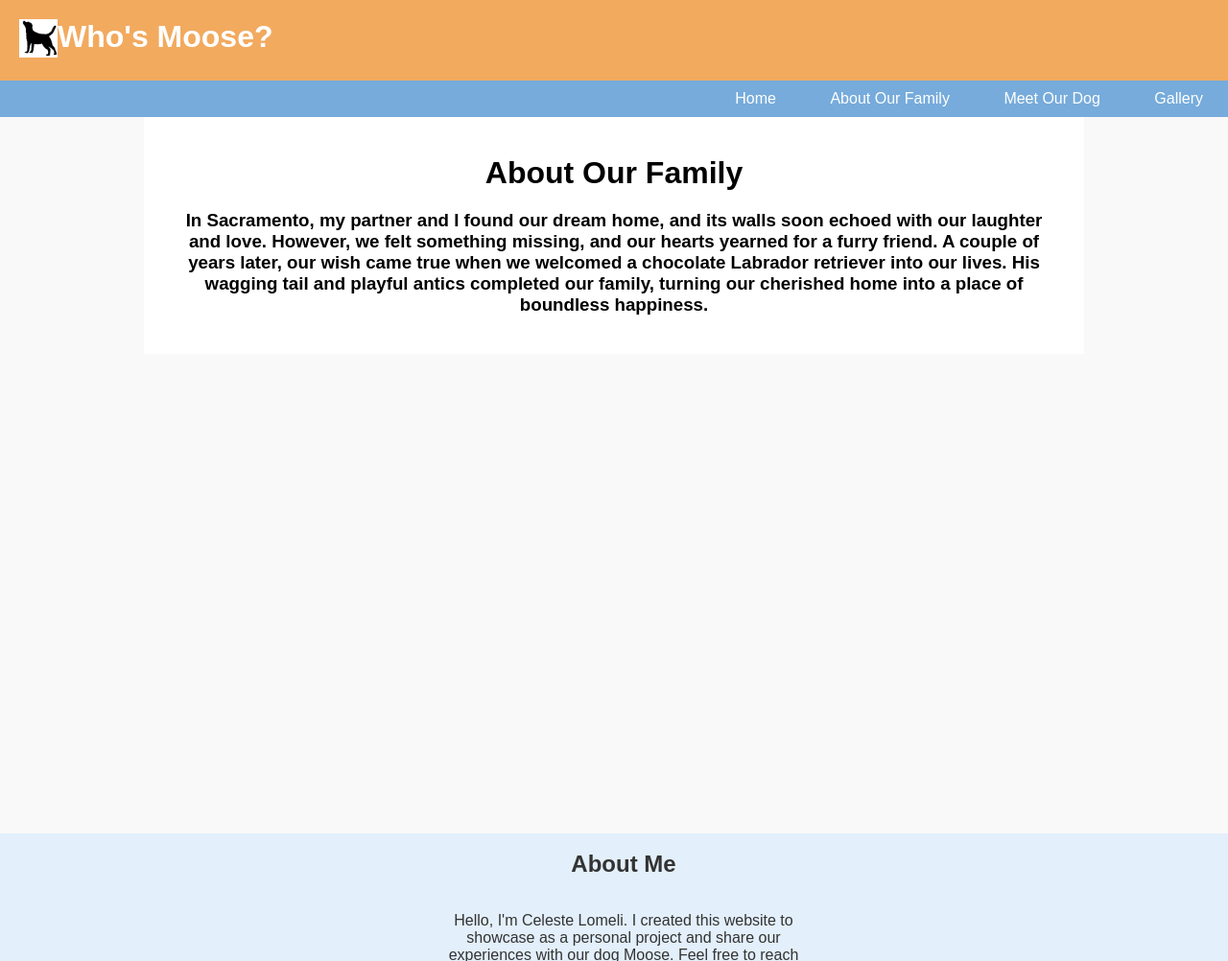
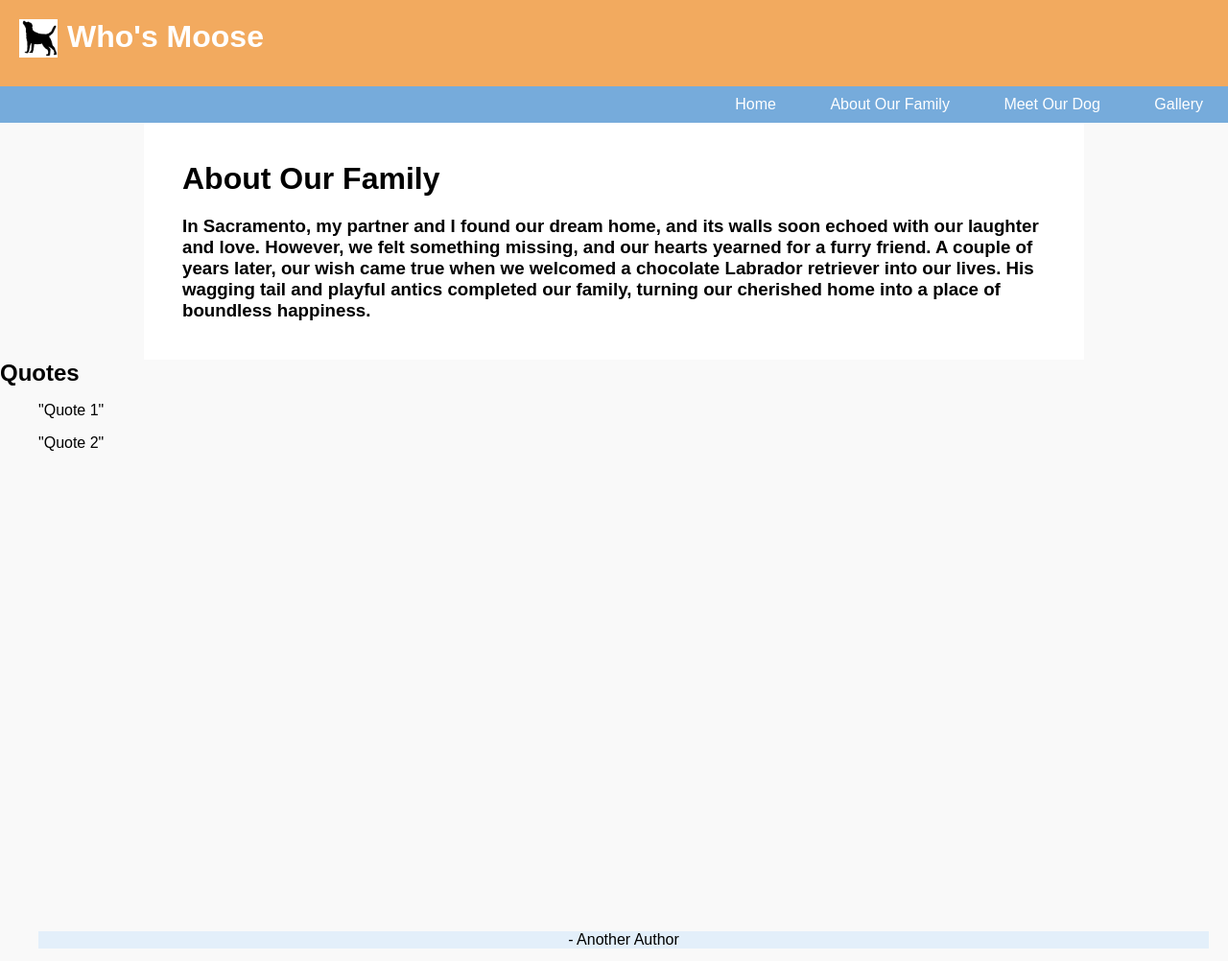
Before and after one commit to celestelomeli/flask_v3, a Flask app: page /about_our_family in a window 1280 px wide. Shown: the top 1002 px of the page at 96% size. Run offline with Flask 3, Linux system fonts and the light colour scheme.

Commit message:
adding new features

```diff
--- a/my_website/static/css/style.css
+++ b/my_website/static/css/style.css
@@ -23,6 +23,15 @@
     width: 40px; /* Set the width of your logo image (adjust as needed) */
     height: auto; /* Automatically adjust the height to maintain the aspect ratio */
   }
+  .logo {
+    display: flex; /* Optional: Use flexbox for better alignment */
+    align-items: center; /* Optional: Vertically center the items */
+    margin-bottom: 10px; /* Adjust the margin as needed */
+}
+
+.logo img {
+    margin-right: 10px; /* Adjust the margin as needed */
+}
 
 h1 {
     margin: 0;
--- a/my_website/templates/about_our_family.html
+++ b/my_website/templates/about_our_family.html
@@ -4,8 +4,25 @@
 
 {% block title %}About Our Family{% endblock %}
 
-{% block content %}
+{% block main_section_1 %}
     <h1>About Our Family</h1>
     <h3>In Sacramento, my partner and I found our dream home, and its walls soon echoed with our laughter and love. However, we felt something missing, and our hearts yearned for a furry friend. A couple of years later, our wish came true when we welcomed a chocolate Labrador retriever into our lives. His wagging tail and playful antics completed our family, turning our cherished home into a place of boundless happiness.</h3>
 
 {% endblock %}
+
+{% block quotes %}
+    <h2>Quotes</h2>
+    <blockquote>
+        "Quote 1"
+    </blockquote>
+    <blockquote>
+        "Quote 2"
+        <footer>- Another Author</footer>
+    </blockquote>
+
+{% endblock %}
+
+{% block map %}
+    <iframe width="600" height="450" frameborder="0" style="border:0"
+        src="https://www.google.com/maps/embed?pb=!1m18!1m12!1m3!1d199665.90719770757!2d-121.62624290273999!3d38.561886893735526!2m3!1f0!2f0!3f0!3m2!1i1024!2i768!4f13.1!3m3!1m2!1s0x809ac672b28397f9%3A0x921f6aaa74197fdb!2sSacramento%2C%20CA!5e0!3m2!1sen!2sus!4v1691016647663!5m2!1sen!2sus" allowfullscreen></iframe>
+{% endblock %}
--- a/my_website/templates/base.html
+++ b/my_website/templates/base.html
@@ -9,9 +9,9 @@
     <body>
         <header>
             <div class="logo">
-                <img src="images/labrador_retriever.png" alt="Labrador Retriever">
+                <img src="{{ url_for('static', filename='photos/labrador_retriever.png') }}" alt="Labrador Logo">
                 </div>
-            <h1>Who's Moose?</h1>
+            <h1>Who's Moose</h1>
          </header>
 
         <nav>
@@ -23,9 +23,21 @@
             </ul>
         </nav>
 
-        <main class="center-aligned">
+      <!--  <main class="center-aligned">
             {% block content %}{%endblock %}
-        </main>
+        </main> -->
+
+        {% block main_content %}
+            <main>
+                {% block main_section_1 %}{% endblock %}
+            </main>
+
+            {% block fun_facts %}{% endblock %}
+            {% block quotes %}{% endblock %}
+            {% block map %}{% endblock %}
+        {% endblock %}
+
+
 
         <footer>
             <div class="about-me">
--- a/my_website/templates/meet_our_dog.html
+++ b/my_website/templates/meet_our_dog.html
@@ -4,7 +4,7 @@
 
 {% block title %}Meet Our Dog{% endblock %}
 
-{% block content %}
+{% block main_section_1 %}
     <h1>Meet Our Dog</h1>
     <h3>Our chocolate Labrador retriever is name Moose! He is an absolute bundle of joy! With boundless energy and a playful spirit, Moose keeps us on our toes and brings constant excitement to our lives. His friendly nature knows no bounds, as he warmly greets everyone he meets with a wagging tail and a big, slobbery smile. Whether it's chasing after a ball in the park, splashing around in puddles, or engaging in hilarious antics around the house, he never fails to put a smile on our faces. Our furry friend is the epitome of fun, and his presence has filled our home with love and laughter in the most delightful ways.</h3>
 {% endblock %}
```
Also changed, not shown: my_website/templates/index.html (+10 -1 lines), my_website/static/photos/labrador_retriever.png (renamed from my_website/templates/images/labrador_retriever.png), 1 other file.
